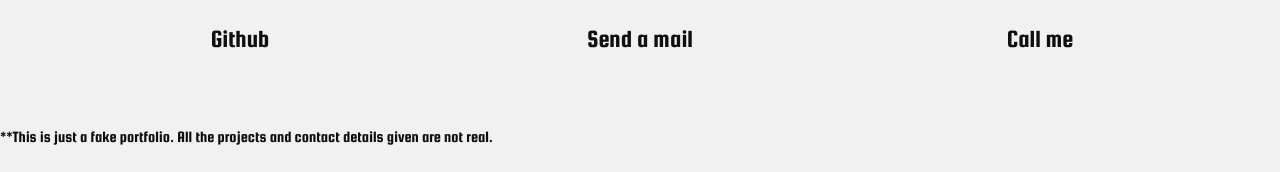
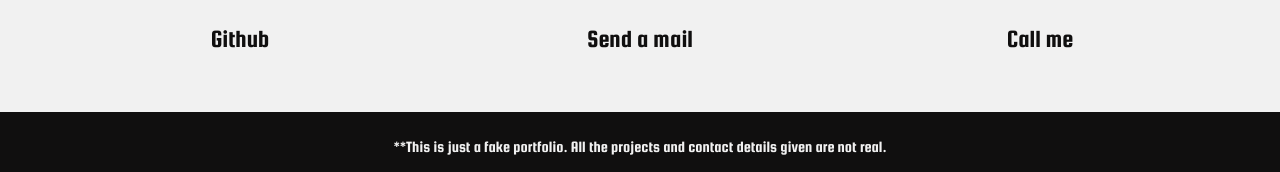
Before and after one commit to LailaGuereca/Personal_portfolio_FCC, a plain HTML site: page index.html in a window 1280 px wide. Shown: the part 3088-3260 px from the top of the page. Drawn offline with Linux system fonts and the light colour scheme.

Commit message:
Footer style
Change text and background color, align text center

```diff
--- a/style.css
+++ b/style.css
@@ -164,3 +164,14 @@ footer {
 .icons {
     width: 50%;
 }
+
+/*Footer rules*/
+footer {
+    background: #100F0F;
+    color: #F1F1F1;
+    width: 100%;
+    height: 60px;
+    bottom: 0;
+    text-align: center;
+    padding: 10px;
+}
```
